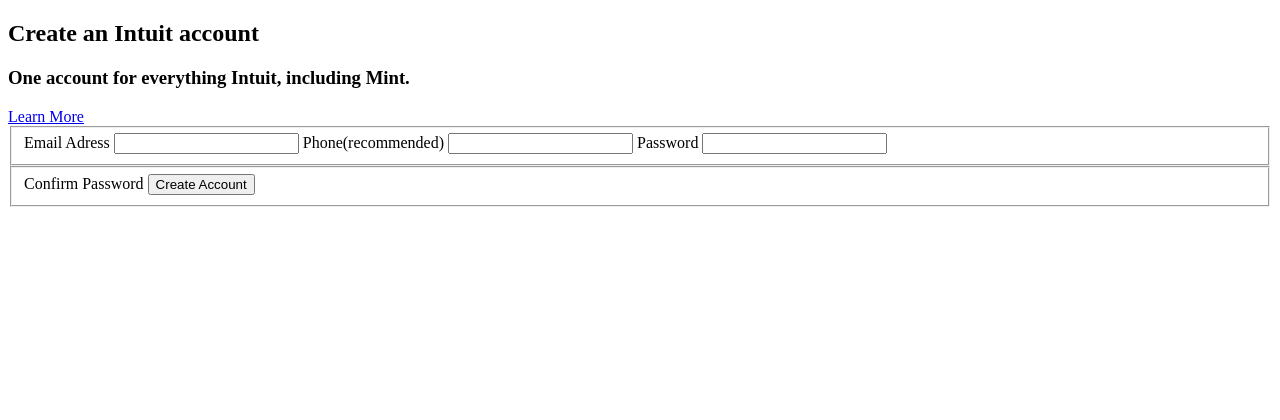
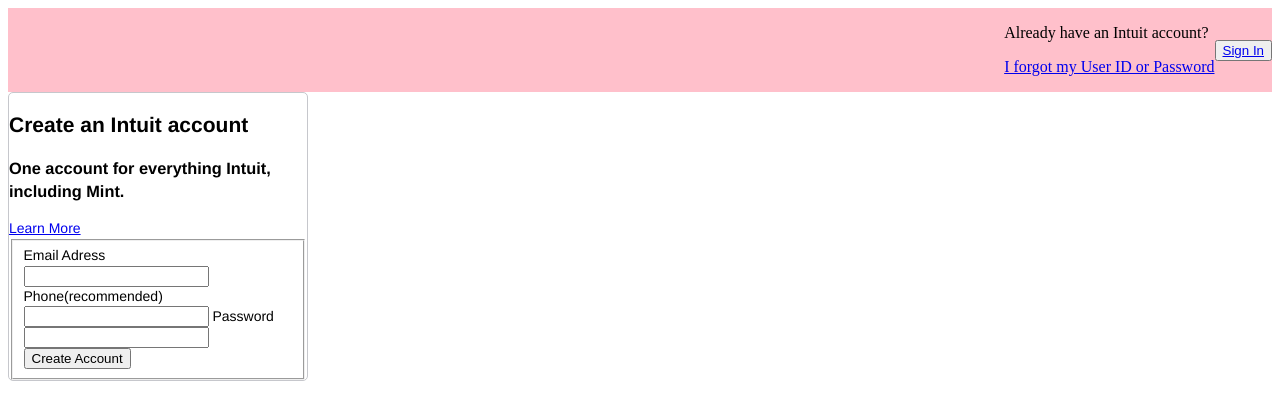
Before and after one commit to enaburekhan/FormsProject, a plain HTML site: page index.html in a window 1280 px wide. Drawn offline with Linux system fonts and the light colour scheme.

Commit message:
created the navbar

```diff
--- a/index.html
+++ b/index.html
@@ -6,6 +6,15 @@
     <title>Sign Up Form</title>
     <link rel="stylesheet" type="text/css" href="style.css"/>
   </head>
+  <header>
+    <nav class="navbar">
+      <div>
+        <p>Already have an Intuit account?</p>
+        <a href="#"><p>I forgot my User ID or Password</p></a>
+      </div>
+      <button class="sign-in"><a href="#">Sign In</a></button>
+    </nav>
+  <header>
 
   <form action="/login" method="post">
 
@@ -25,12 +34,10 @@
         Password
         <input type="password" name="Pass" required>
       </label>
-    </fieldset>
 
-    <fieldset>
-      <label for="Confirm_Pass">
-        Confirm Password
+      <label for="submit">
+
         <input type="submit" name="submit" value="Create Account">
-          </label>
+      </label>
     </fieldset>
   </form>
--- a/style.css
+++ b/style.css
@@ -1,4 +1,33 @@
+/*form {
+ margin: 0 auto;
+ background-color: blueviolet;
+}*/
+
+*,
+*:before,
+*:after {
+  box-sizing: border-box;
+}
+
 form {
- margin: 0 auto;
- background
+  border: 1px solid #c6c7cc;
+  border-radius: 5px;
+  font: 14px/1.4 "Helvetica Neue", Helvetica, Arial, sans-serif;
+  overflow: hidden;
+  width: 300px;
 }
+
+.navbar {
+  display: flex;
+  flex-direction: row;
+  justify-content: flex-end;
+  background-color: pink;
+  align-items: center;
+}
+
+ .sign-in {
+  display: flex;
+
+  height: 0%;
+
+}
```
